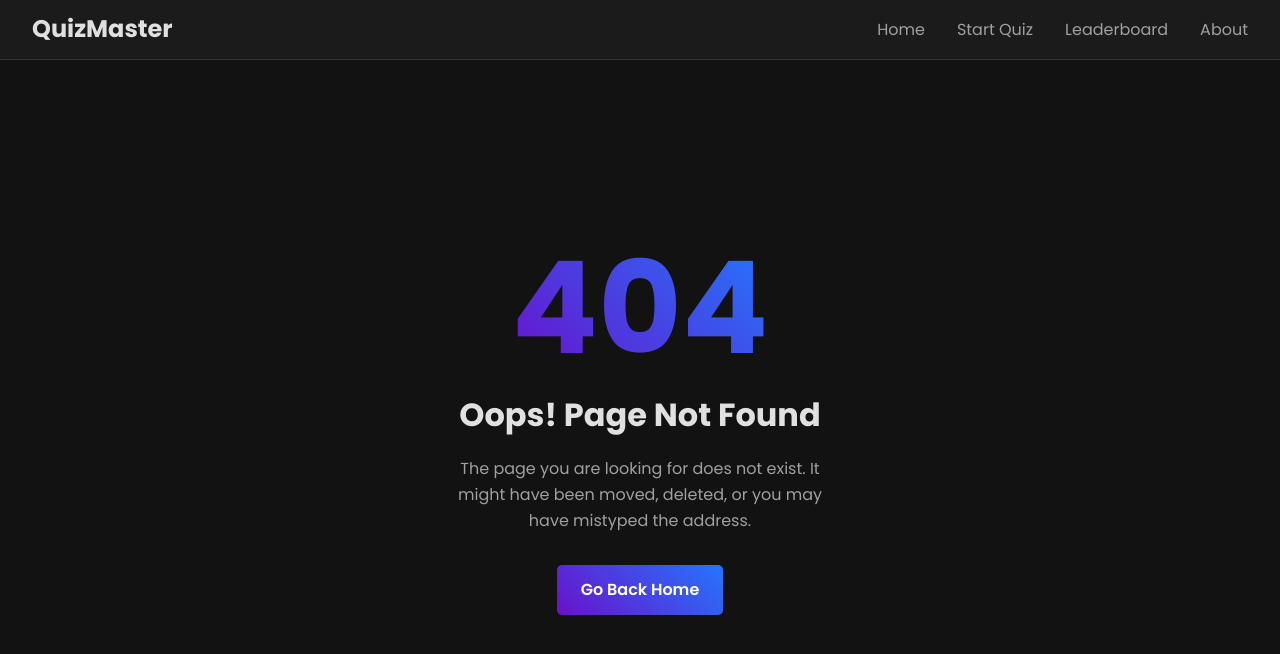
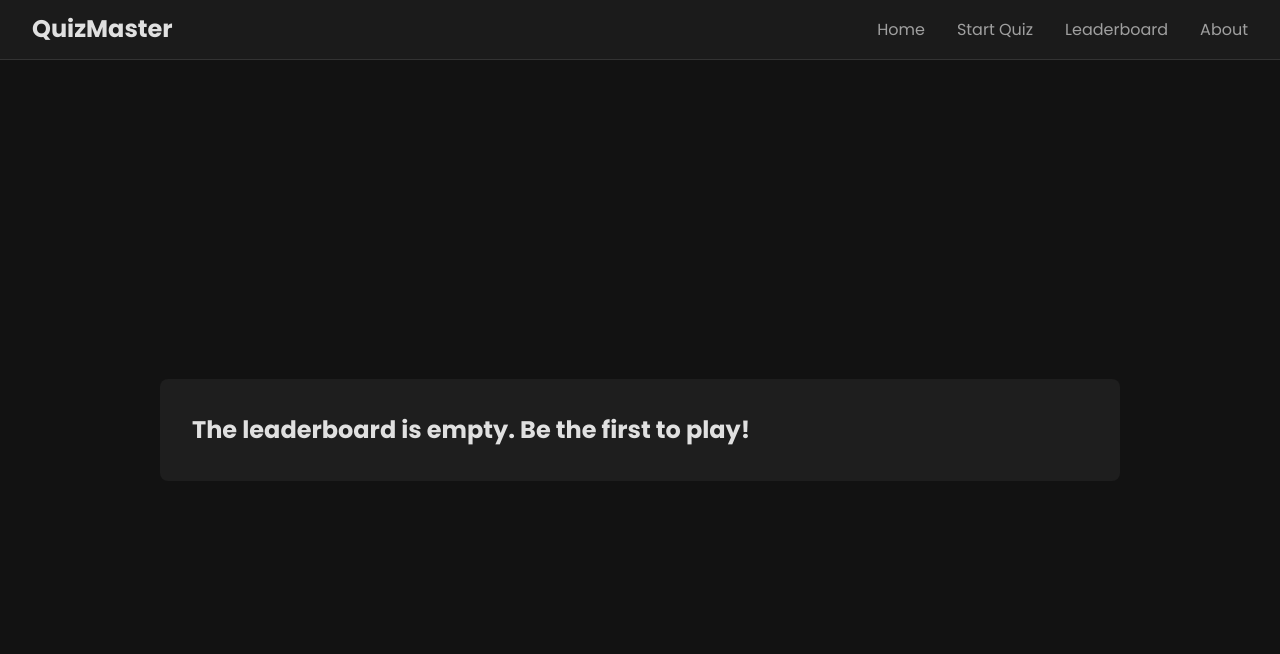
Before and after one commit to ayush1432220/QuizApp, a React (Vite) app: page /leaderoard in a window 1280 px wide. Shown: the top 654 px of the page. Built offline with nearby package versions, Linux system fonts and the light colour scheme.

Commit message:
Fixed Stylings

```diff
--- a/src/App.jsx
+++ b/src/App.jsx
@@ -4,7 +4,7 @@ import Navbar from './components/Navbar';
 import HeroSection from './components/HeroSection';
 import AddPlayerForm from './components/AddPlayerForm';
 import QuizEngine from './components/QuizEngine';
-import Leaderboard from './components/LeaderBoard';
+import LeaderBoard from './components/LeaderBoard';
 import AboutPage from './components/AboutPage';
 import NotFound from './components/NotFound';
 import { QuizProvider } from './context/QuizContext';
@@ -21,7 +21,7 @@ function App() {
               <Route path="/" element={<HeroSection />} />
               <Route path="/quiz" element={<AddPlayerForm />} />
               <Route path="/quiz/start" element={<QuizEngine />} />
-              <Route path="/leaderboard" element={<Leaderboard />} />
+              <Route path="/leaderoard" element={<LeaderBoard />} />
               <Route path="/about" element={<AboutPage />} />
 
               <Route path="*" element={<NotFound />} />
--- a/src/components/LeaderBoard.jsx
+++ b/src/components/LeaderBoard.jsx
@@ -1,7 +1,7 @@
 import React, { useContext, useState, useMemo } from 'react';
 import { QuizContext } from '../context/QuizContext';
 
-const Leaderboard = () => {
+const LeaderBoard = () => {
   const { quizResults } = useContext(QuizContext);
   const [sortKey, setSortKey] = useState('score');
 
@@ -72,4 +72,4 @@ const Leaderboard = () => {
   );
 };
 
-export default Leaderboard;
+export default LeaderBoard;
```
